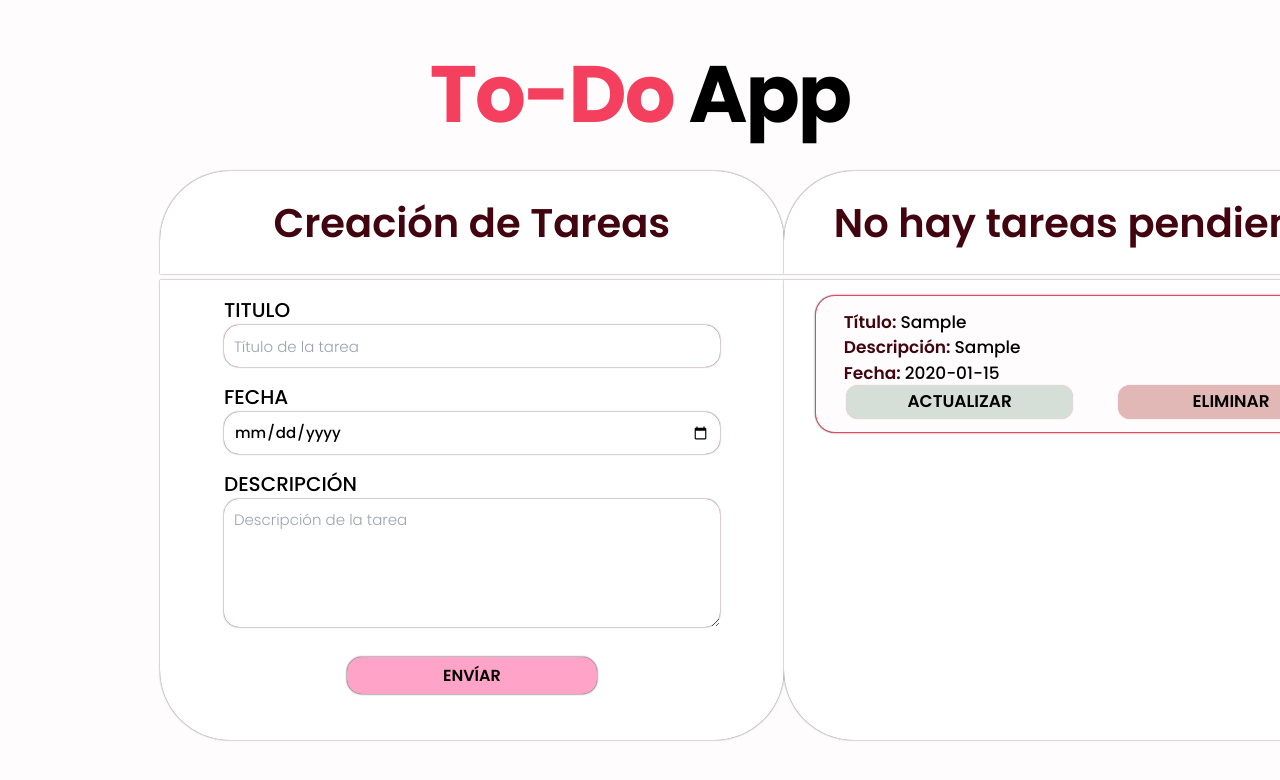
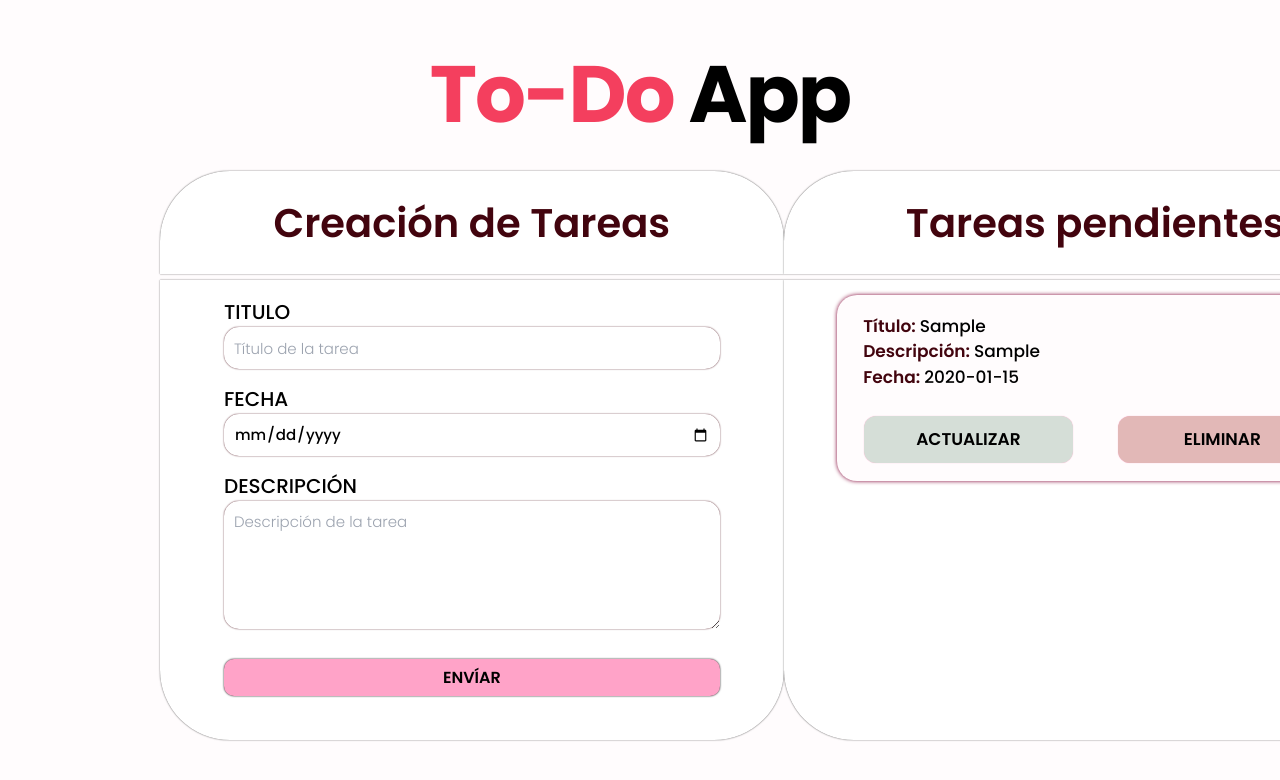
Before and after one commit to Ldbelop/To-DoApp, a React (Vite) app: page / in a window 1280 px wide. Both pictures are taken after typing "Sample", "2020-01-15", "Sample" into the empty fields and a click on the button "ENVÍAR". Shown: the top 780 px of the page. Built offline with nearby package versions, Linux system fonts and the light colour scheme.

Commit message:
Mejorada la lógica del programa e incluida funcionalidad con localStorage

```diff
--- a/src/App.jsx
+++ b/src/App.jsx
@@ -12,16 +12,22 @@ function App() {
     id: 0
   })
 
-  const [taskArray, setTaskArray] = useState([])
+  const [taskArray, setTaskArray] = useState(() => {
+    const saved = localStorage.getItem("Array")
+    const initialValue = JSON.parse(saved);
+    return initialValue || [];
+  })
 
-
+  useEffect(() => {
+    localStorage.setItem('Array', JSON.stringify(taskArray))
+  }, [taskArray]);
 
   const [wantsToUpdate, setWantsToUpdate] = useState(false)
+  const [buttonValue, setButtonValue] = useState("ENVÍAR")
 
-  useEffect(() => {
-    localStorage.setItem('llave', JSON.stringify(taskArray))
-  }, [taskArray]);
-
+  function randomId(){
+    return Math.random().toString(20).substr(2)
+  }
 
   function onClickHandler(event){
     event.preventDefault()
@@ -31,9 +37,11 @@ function App() {
         if(respuesta){
           const auxNewArray = taskArray.filter((task) => task.id != event.target.id)
           setTaskArray(auxNewArray)
+          localStorage.setItem('llave', JSON.stringify(taskArray))
         }
     }
     else if(event.target.value == "update"){
+        setButtonValue("ACTUALIZAR")
         let taskToUpdate = taskArray.filter((task) => task.id == event.target.id);
         taskToUpdate = taskToUpdate[0]
         setTask(taskToUpdate)
@@ -43,22 +51,28 @@ function App() {
 
   function onSubmitHandler(event){
     event.preventDefault()
-    setTask(currentTask => ({...currentTask, id: parseInt([currentTask.id])+ 1}))
-    if(wantsToUpdate == false){
+    setTask(currentTask => ({...currentTask, id: randomId()}))
+    if(taskArray.length == 0 && wantsToUpdate == false){
+      setTaskArray([task])
+    }
+
+    else if(wantsToUpdate == false){
       setTaskArray(currentArray => [...currentArray, task])
     }
     else if(wantsToUpdate == true){
+
       let updatedTaskArray = taskArray.map((taskObje) => taskObje.id === task.id ? task : taskObje);
-
       setTaskArray(updatedTaskArray)
       setWantsToUpdate(false)
+      setButtonValue("ENVÍAR")
     }
 
+    console.log(taskArray)
     setTask({
     title: "",
     date: "",
     description: "",
-    id: 0
+    id: randomId()
   })
 }
 
@@ -70,7 +84,7 @@ function App() {
       App
     </h1>
     <div className='flex justify-around h-[85%]'>
-      <TaskCreator taskValue={task} setTask={setTask} onSubmitHandler={onSubmitHandler}/>
+      <TaskCreator taskValue={task} setTask={setTask} onSubmitHandler={onSubmitHandler} buttonValue={buttonValue}/>
       <PendingTask setTask={setTask} taskArray={taskArray} onClickHandler={onClickHandler}/>
     </div>
   </>
--- /dev/null
+++ b/src/FormButton.jsx
@@ -0,0 +1,11 @@
+import React from "react";
+
+
+export function FormButton({ buttonValue}){
+    if(buttonValue == "ENVÍAR"){
+         return <button className="rounded-[10px] w-[495.696px] h-[10%] mt-[30px] font-Poppins font-semibold shadow-[0px_0px_2px_0px_rgba(0,0,0,1)] bg-roseybtn text-black" type="submit">{buttonValue}</button>
+    }
+    else if(buttonValue == "ACTUALIZAR"){
+        return <button className="rounded-[10px] w-[495.696px] h-[10%] mt-[30px] font-Poppins font-semibold shadow-[0px_0px_4px_0px_#645966] bg-[#645966] text-roseybtn" type="submit">{buttonValue}</button>
+    }
+}
--- a/src/PendingTask.jsx
+++ b/src/PendingTask.jsx
@@ -2,11 +2,21 @@ import React from "react";
 import { useEffect } from "react";
 import { Task } from "./task";
 export function PendingTask({ taskArray, onClickHandler, setWantsToUpdate}){
+    let title;
+
+    if(taskArray.length == 0){
+        title = "No hay tareas pendientes";
+    }
+    else{
+        title = "Tareas pendientes"
+    }
+
 
     return(
         <div className="h-[94%] flex flex-col justify-around">
-            <h2 className="text-roseywineyred h-[18%] w-full flex justify-center items-center text-[40px] font-Poppins font-semibold bg-white rounded-t-[70px] shadow-[0px_0px_1.5px_0px_rgba(0,0,0,0.75)]">No hay tareas pendientes</h2>
-            <div className="bg-white rounded-b-[70px] h-[80%] w-[623.6px] flex flex-col items-center shadow-[0px_0px_1.5px_0px_rgba(0,0,0,0.75)]">
+            <h2 className="text-roseywineyred h-[18%] w-full flex justify-center items-center text-[40px] font-Poppins font-semibold bg-white rounded-t-[70px] shadow-[0px_0px_1.5px_0px_rgba(0,0,0,0.75)]">{title}</h2>
+            <div className="h-[80%] w-[623.6px] bg-white rounded-b-[70px] shadow-[0px_0px_1.5px_0px_rgba(0,0,0,0.75)] flex justify-center">
+                <div id="scrollbar" className=" h-[93%] w-[543.22px] flex flex-col mt-[10px] items-center overflow-auto pt-[5px]">
                     { taskArray.map((task) => {
                             return (
                                 <Task title={task.title} description={task.description} date={task.date} id={task.id} key={task.title + "Key" + task.id} onClickHandler={onClickHandler}/>
@@ -14,6 +24,7 @@ export function PendingTask({ taskArray, onClickHandler, setWantsToUpdate}){
                             }
                         )
                     }
+                </div>
             </div>
         </div>
     )
--- a/src/TaskCreator.jsx
+++ b/src/TaskCreator.jsx
@@ -1,12 +1,12 @@
 import React from "react";
 import { TaskForm } from "./TaskForm";
 
-export function TaskCreator({ taskValue, setTask, onSubmitHandler}){
+export function TaskCreator({ taskValue, setTask, onSubmitHandler, buttonValue}){
     return <>
         <div className="h-[94%] flex flex-col justify-around">
             <h2 className="text-roseywineyred h-[18%] w-full flex justify-center items-center text-[40px] font-Poppins font-semibold bg-white rounded-t-[70px] shadow-[0px_0px_1.5px_0px_rgba(0,0,0,0.75)]">Creación de Tareas</h2>
             <div className="bg-white rounded-b-[70px] h-[80%] w-[623.6px] flex flex-col items-center shadow-[0px_0px_1.5px_0px_rgba(0,0,0,0.75)]">
-                <TaskForm taskValue={taskValue}  onSubmitHandler={onSubmitHandler} setTask={setTask}/>
+                <TaskForm taskValue={taskValue} buttonValue={buttonValue} onSubmitHandler={onSubmitHandler} setTask={setTask}/>
             </div>
         </div>
     </>
--- a/src/TaskForm.jsx
+++ b/src/TaskForm.jsx
@@ -1,18 +1,19 @@
 import React from "react";
 import { TaskInput } from "./TaskInput";
 import { useState } from "react";
+import { FormButton } from "./FormButton";
 
-export function TaskForm({ taskValue, setTask, onSubmitHandler }){
+export function TaskForm({ taskValue, setTask, onSubmitHandler, buttonValue }){
     function onChangeHandler(event){
         setTask(currentTask => ({...currentTask, [event.target.id]: event.target.value}))
     }
 
     return (
-        <form onSubmit={onSubmitHandler} className="flex flex-col items-center w-full h-[90%]">
+        <form onSubmit={onSubmitHandler} className="flex flex-col items-center w-full h-[90%] mt-[2px]">
             <TaskInput value={taskValue} onChangeHandler={onChangeHandler} id="title" taskTitle="TITULO" taskType="text" taskPlaceHolder="Título de la tarea"/>
             <TaskInput value={taskValue} onChangeHandler={onChangeHandler} id="date" taskTitle="FECHA" taskType="date"/>
             <TaskInput value={taskValue} onChangeHandler={onChangeHandler} id="description" taskTitle="DESCRIPCIÓN" taskType="textarea" taskPlaceHolder="Descripción de la tarea"/>
-            <button className="rounded-[15px] w-[40%] h-[10%] mt-[30px] font-Poppins font-semibold shadow-[0px_0px_2px_0px_rgba(0,0,0,1)] bg-roseybtn text-black" type="submit">ENVÍAR</button>
+            <FormButton buttonValue={buttonValue}/>
         </form>
     )
 }
--- a/src/index.css
+++ b/src/index.css
@@ -1,3 +1,15 @@
 @tailwind base;
 @tailwind components;
 @tailwind utilities;
+
+#scrollbar::-webkit-scrollbar{
+    width: 10px;
+    height: 100%;
+}
+
+
+#scrollbar::-webkit-scrollbar-thumb {
+    background-color: #645966;
+    border-radius: 20px;
+    border: 1px solid #ffa3c8;
+  }
--- a/src/task.jsx
+++ b/src/task.jsx
@@ -1,8 +1,8 @@
 import React from "react";
 
 export function Task({ title, description, date, id, onClickHandler}){
-    return <form onClick={onClickHandler}  className="mt-[15px] h-[30%] w-[90%]">
-        <ul className="border border-roseyred first-letter rounded-[20px] bg-roseybg h-[100%] w-[100%] flex flex-col items-center justify-center shadow-[0px_0px_1.5px_0px_rgba(0,0,0,0.75)]">
+    return <form onClick={onClickHandler}  className="h-[133px] w-[95%] mb-[50px]">
+        <ul className="shadow-[0px_0px_4px_0px_#810034] first-letter rounded-[20px] bg-roseybg h-[140%] w-[100%] flex flex-col items-center justify-center">
             <div className="w-[90%] h-[55%]">
                 <li className="font-Poppins text-[17px]"><span className="text-roseywineyred font-semibold">Título: </span>{title}</li>
                 <li className="font-Poppins text-[17px]"><span className="text-roseywineyred font-semibold">Descripción: </span>{description}</li>
```
